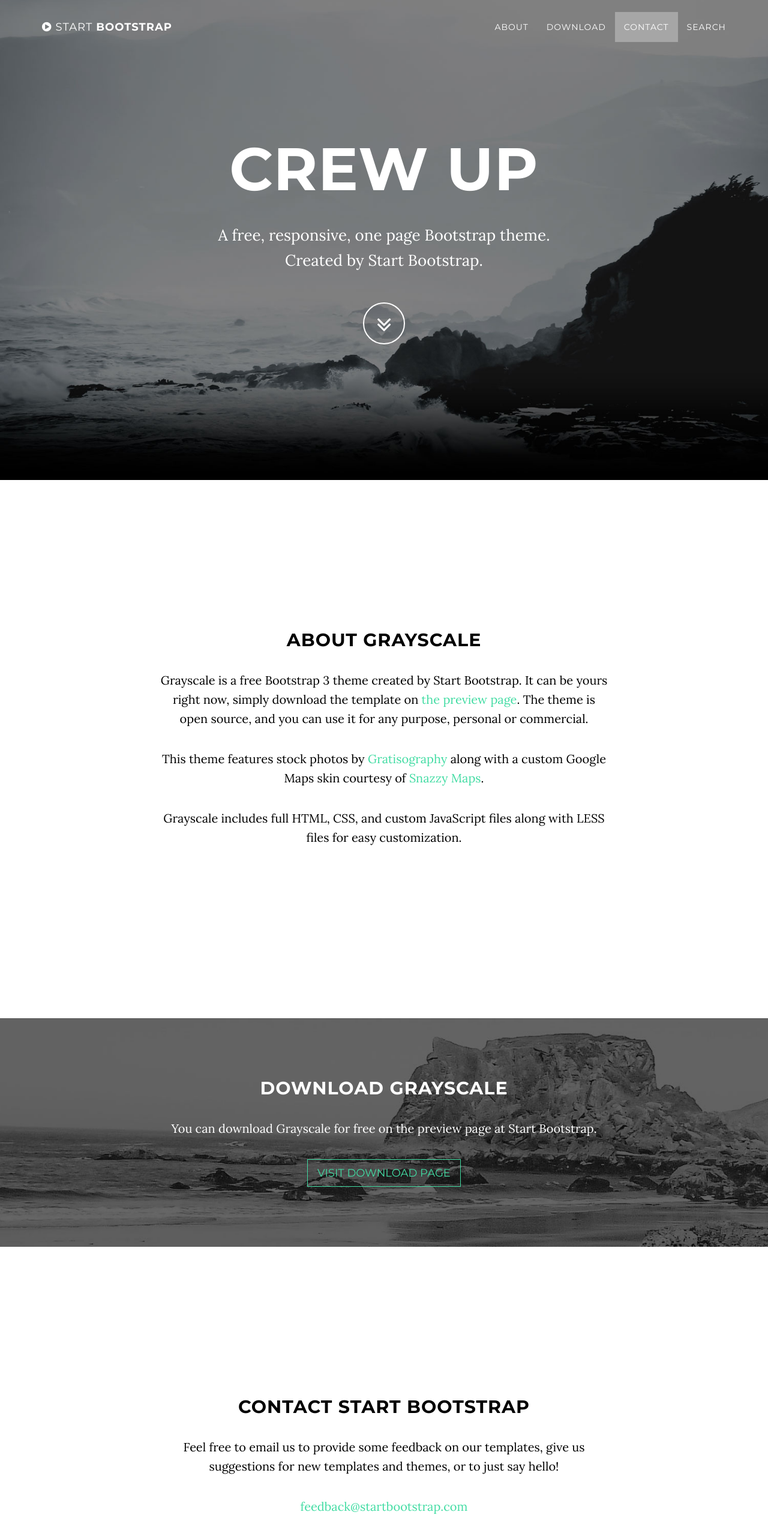
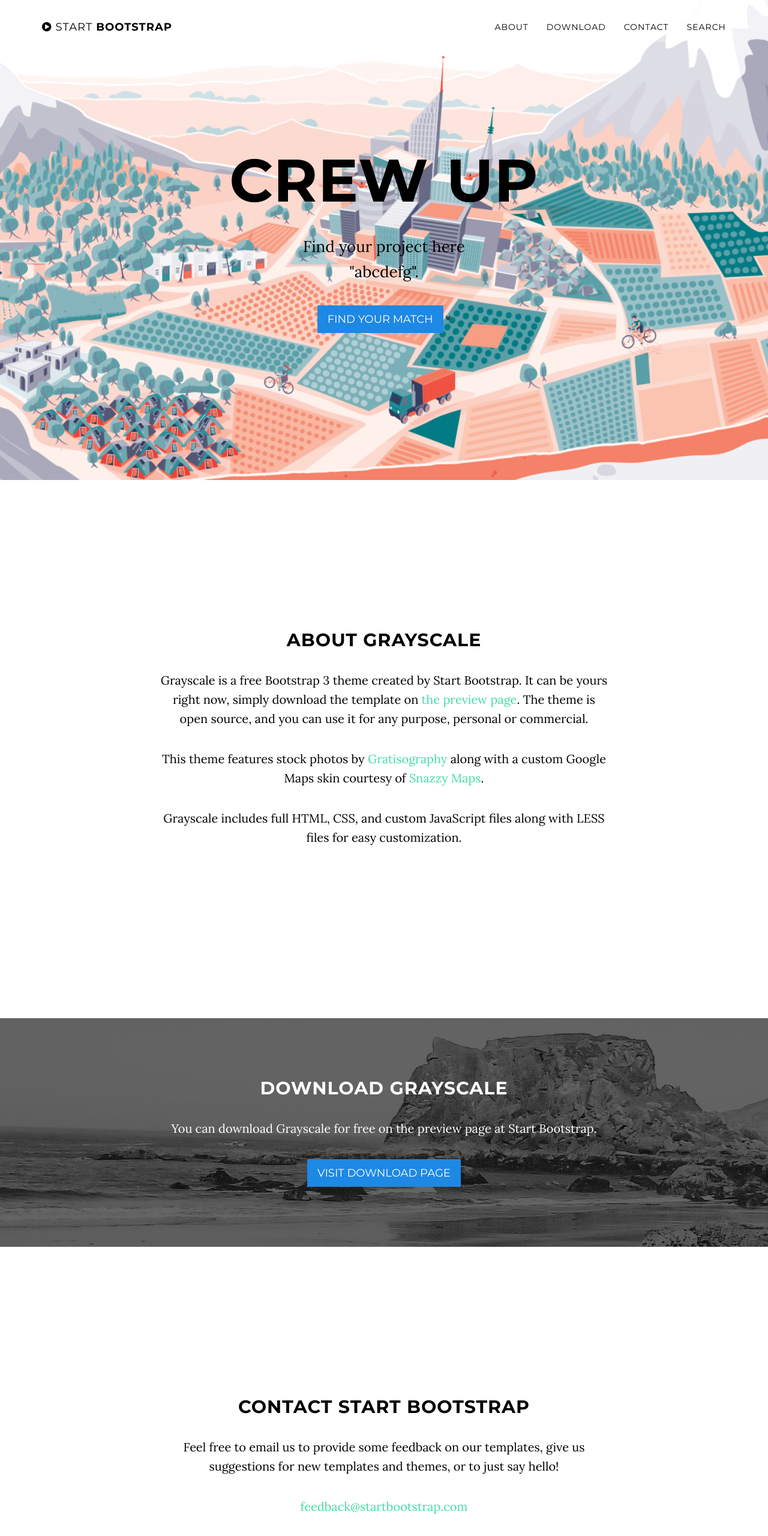
Before and after one commit to shimeunsu/CrewUP, a plain HTML site: page index.html in a window 1280 px wide. Shown: the top 2560 px of the page at 60% size. Drawn offline with Linux system fonts and the light colour scheme; some packages are replaced by stand-ins of ours.

Commit message:
new main

```diff
--- a/css/crewup.css
+++ b/css/crewup.css
@@ -89,7 +89,7 @@ a:focus {
 }
 
 .navbar-custom a {
-    color: #fff;
+    color: #000;
 }
 
 .navbar-custom .nav li a {
@@ -146,9 +146,9 @@ a:focus {
     height: auto;
     padding: 100px 0;
     text-align: center;
-    color: #fff;
-    background: url(../img/intro-bg.jpg) no-repeat bottom center scroll;
-    background-color: #000;
+    color: #000;
+    background: url(../img/bg.jpg) no-repeat bottom center scroll;
+    background-color: #fff;
     -webkit-background-size: cover;
     -moz-background-size: cover;
     background-size: cover;
@@ -305,17 +305,17 @@ a:focus {
 }
 
 .btn-default {
-    border: 1px solid #42dca3;
-    color: #42dca3;
-    background-color: transparent;
+    border: 1px solid #1e88e5;
+    color: #fff;
+    background-color: #1e88e5;
 }
 
 .btn-default:hover,
 .btn-default:focus {
-    border: 1px solid #42dca3;
+    border: 1px solid #357ebd;
     outline: 0;
-    color: #000;
-    background-color: #42dca3;
+    color: #fff;
+    background-color: #357ebd;
 }
 
 ul.banner-social-buttons {
--- a/index.html
+++ b/index.html
@@ -80,8 +80,9 @@
                 <div class="row">
                     <div class="col-md-8 col-md-offset-2">
                         <h1 class="brand-heading">Crew Up</h1>
-                        <p class="intro-text" id="main_title">A free, responsive, one page Bootstrap theme.<br>Created by Start Bootstrap.</p>
-                        <a href="#about" class="btn btn-circle page-scroll">
+                        <p class="intro-text" id="main_title">Find your project here<br> "abcdefg".</p>
+                         <a href="#about"" class="btn btn-default btn-lg">Find your match</a>
+                        <!--<a href="#about" class="btn btn-circle page-scroll">-->
                             <i class="fa fa-angle-double-down animated"></i>
                         </a>
                     </div>
```
Also changed, not shown: css/bootstrap.min.css, img/bg.jpg (added).
